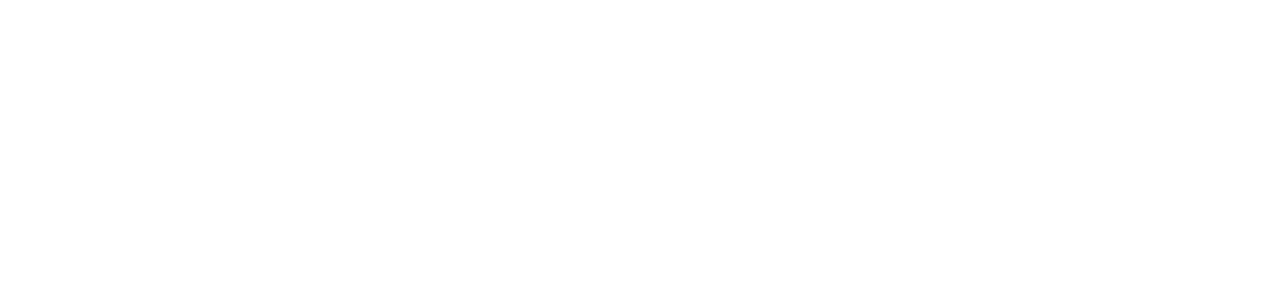
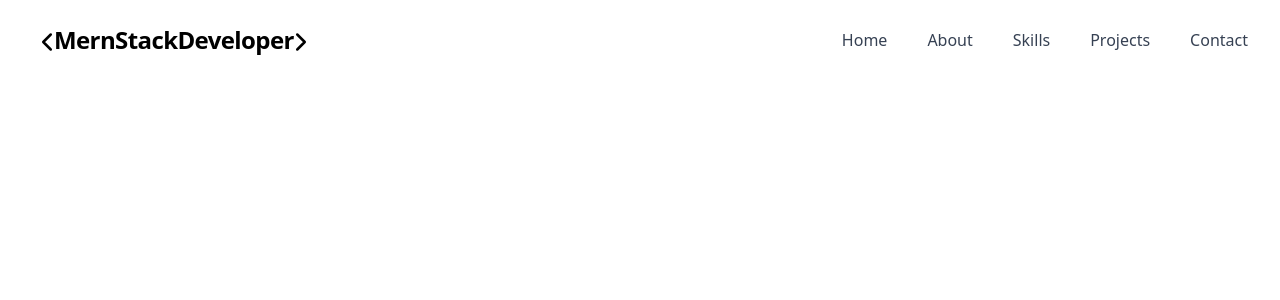
Before and after one commit to Maryammuhammadafzal/My-Portfolio_Website, a Next.js app: page / in a window 1280 px wide. Shown: the top 300 px of the page. Built offline with nearby package versions, Linux system fonts and the light colour scheme.

Commit message:
Add Navbar

```diff
--- a/app/Portfolio/Page.jsx
+++ b/app/Portfolio/Page.jsx
@@ -68,7 +68,6 @@
 //       image: "https://images.unsplash.com/photo-1560518883-ce09059eeffa?w=400&h=250&fit=crop"
 //     }
 //   ];
-
 
 //   // Mock certificates data
 //   const certificates = [
@@ -915,8 +914,6 @@
 
 // export default Portfolio;
 
-
-
 // 'use client'
 // import React, { useState } from 'react';
 // import Image from 'next/image';
@@ -1753,55 +1750,129 @@
 //   );
 // }
 
-
-'use client'
-import { useState } from 'react';
-import { motion, AnimatePresence } from 'framer-motion';
-import { Button } from '@/components/ui/button';
-import { Input } from '@/components/ui/input';
-import { Textarea } from '@/components/ui/textarea';
-import { Card, CardContent, CardHeader, CardTitle } from '@/components/ui/card';
-import { Progress } from '@/components/ui/progress';
-import { Github, Linkedin, Twitter, Mail, ChevronDown } from 'lucide-react';
-import Image from 'next/image';
-import Head from 'next/head';
-import { TwitterLogoIcon } from '@radix-ui/react-icons';
+"use client";
+import { useState } from "react";
+import { motion, AnimatePresence } from "framer-motion";
+import { Button } from "@/components/ui/button";
+import { Input } from "@/components/ui/input";
+import { Textarea } from "@/components/ui/textarea";
+import { Card, CardContent, CardHeader, CardTitle } from "@/components/ui/card";
+import { Progress } from "@/components/ui/progress";
+import { Github, Linkedin, Twitter, Mail, ChevronDown, ChevronLeft, ChevronRight } from "lucide-react";
+import Image from "next/image";
+import Head from "next/head";
+import { TwitterLogoIcon } from "@radix-ui/react-icons";
 
 const navItems = [
-  { name: 'Home', href: '#home' },
-  { name: 'About', href: '#about' },
-  { name: 'Skills', href: '#skills' },
-  { name: 'Projects', href: '#projects' },
-  { name: 'Contact', href: '#contact' },
+  { name: "Home", href: "#home" },
+  { name: "About", href: "#about" },
+  { name: "Skills", href: "#skills" },
+  { name: "Projects", href: "#projects" },
+  { name: "Contact", href: "#contact" },
 ];
 
 const skills = [
-  { name: 'React', level: 90 },
-  { name: 'TypeScript', level: 85 },
-  { name: 'Tailwind CSS', level: 80 },
-  { name: 'Next.js', level: 75 },
+  { name: "React", level: 90 },
+  { name: "TypeScript", level: 85 },
+  { name: "Tailwind CSS", level: 80 },
+  { name: "Next.js", level: 75 },
 ];
 
 const projects = [
   {
-    title: 'Portfolio Website',
-    description: 'A sleek, modern portfolio with responsive design and animations.',
-    image: '/images/project1.jpg',
+    title: "Portfolio Website",
+    description:
+      "A sleek, modern portfolio with responsive design and animations.",
+    image: "/images/project1.jpg",
   },
   {
-    title: 'E-Commerce Platform',
-    description: 'A scalable e-commerce solution with seamless payment integration.',
-    image: '/images/project2.jpg',
+    title: "E-Commerce Platform",
+    description:
+      "A scalable e-commerce solution with seamless payment integration.",
+    image: "/images/project2.jpg",
   },
   {
-    title: 'Task Manager',
-    description: 'A real-time collaborative task management application.',
-    image: '/images/project3.jpg',
+    title: "Task Manager",
+    description: "A real-time collaborative task management application.",
+    image: "/images/project3.jpg",
   },
 ];
 
 const Portfolio = () => {
-
-}
-
-export default Portfolio
+  const [isOpen, setIsOpen] = useState(false);
+  const [modalProject, setModalProject] = useState(null);
+
+  return (
+    <div className="w-full min-h-screen bg-white text-black font-sans">
+      {/* Sticky Navbar */}
+      <motion.nav
+        initial={{ y: -100 }}
+        animate={{ y: 0 }}
+        transition={{ duration: 0.6, ease: "easeOut" }}
+        className="sticky top-0 z-50 bg-white"
+      >
+        <div className="max-w-8xl w-full mx-auto px-4 sm:px-6 lg:px-8">
+          <div className="flex justify-between items-center h-20">
+            <motion.div
+              initial={{ opacity: 0 }}
+              animate={{ opacity: 1 }}
+              transition={{ delay: 0.2 }}
+              className="flex items-center"
+            >
+              <span className="text-2xl flex justify-center items-center font-extrabold tracking-tight">
+                <ChevronLeft size={30} className="mt-1 -mr-2" />MernStackDeveloper<ChevronRight size={30} className="mt-1 -ml-2" />
+              </span>
+            </motion.div>
+            <div className="hidden md:flex items-center space-x-10">
+              {navItems.map((item) => (
+                <motion.a
+                  key={item.name}
+                  href={item.href}
+                  className="text-gray-700 hover:text-blue-500 transition-colors duration-300"
+                  whileHover={{ scale: 1.1 }}
+                >
+                  {item.name}
+                </motion.a>
+              ))}
+            </div>
+            <div className="md:hidden flex items-center">
+              <Button variant="ghost" onClick={() => setIsOpen(!isOpen)}>
+                <ChevronDown
+                  className={`h-6 w-6 transform transition-transform ${
+                    isOpen ? "rotate-180" : ""
+                  }`}
+                />
+              </Button>
+            </div>
+          </div>
+        </div>
+        <AnimatePresence>
+          {isOpen && (
+            <motion.div
+              initial={{ height: 0, opacity: 0 }}
+              animate={{ height: "auto", opacity: 1 }}
+              exit={{ height: 0, opacity: 0 }}
+              transition={{ duration: 0.3 }}
+              className="md:hidden bg-white shadow-md"
+            >
+              <div className="px-4 pt-2 pb-3 space-y-2">
+                {navItems.map((item) => (
+                  <a
+                    key={item.name}
+                    href={item.href}
+                    className="block text-gray-700 hover:text-blue-500 transition-colors"
+                    onClick={() => setIsOpen(false)}
+                  >
+                    {item.name}
+                  </a>
+                ))}
+              </div>
+            </motion.div>
+          )}
+        </AnimatePresence>
+      </motion.nav>
+    </div>
+  );
+};
+
+export default Portfolio;
--- a/app/layout.js
+++ b/app/layout.js
@@ -7,8 +7,8 @@ const inter = Inter({
 });
 
 export const metadata = {
-  title: "Create Next App",
-  description: "Generated by create next app",
+  title: "Portfolio | Mern Stack Developer",
+  description: "Showcasing my skills and projects as a mern stack developer",
 };
 
 export default function RootLayout({ children }) {
```
